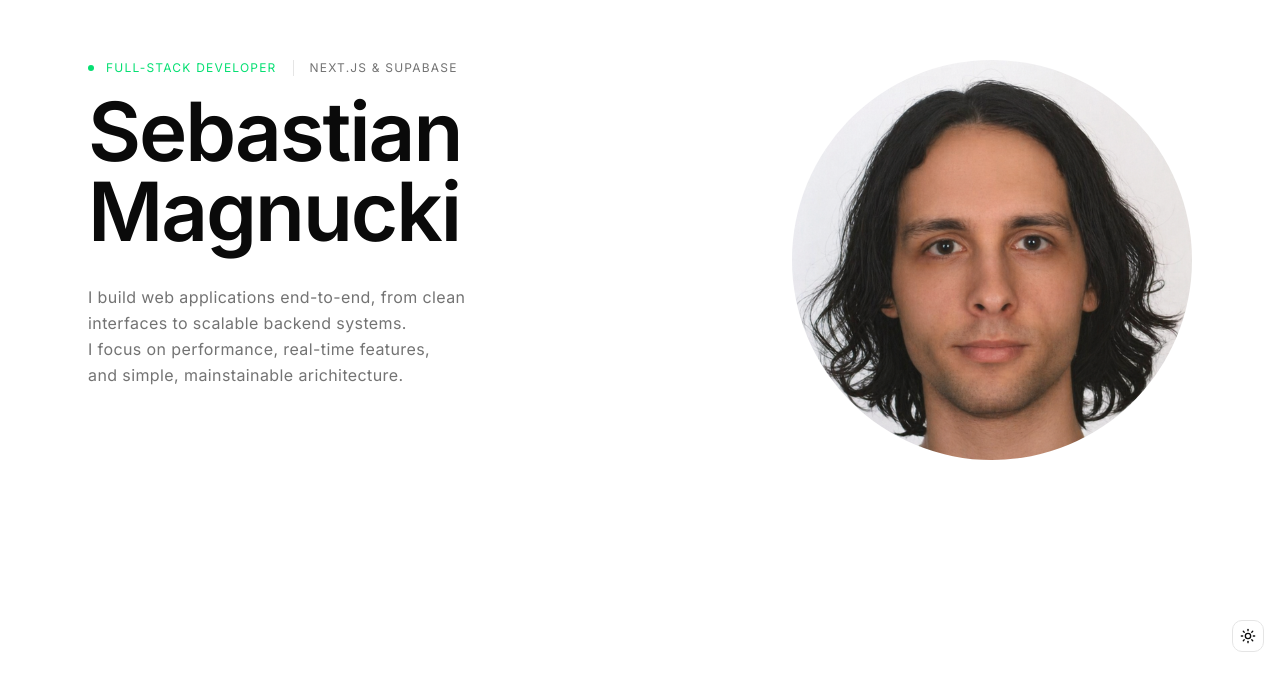
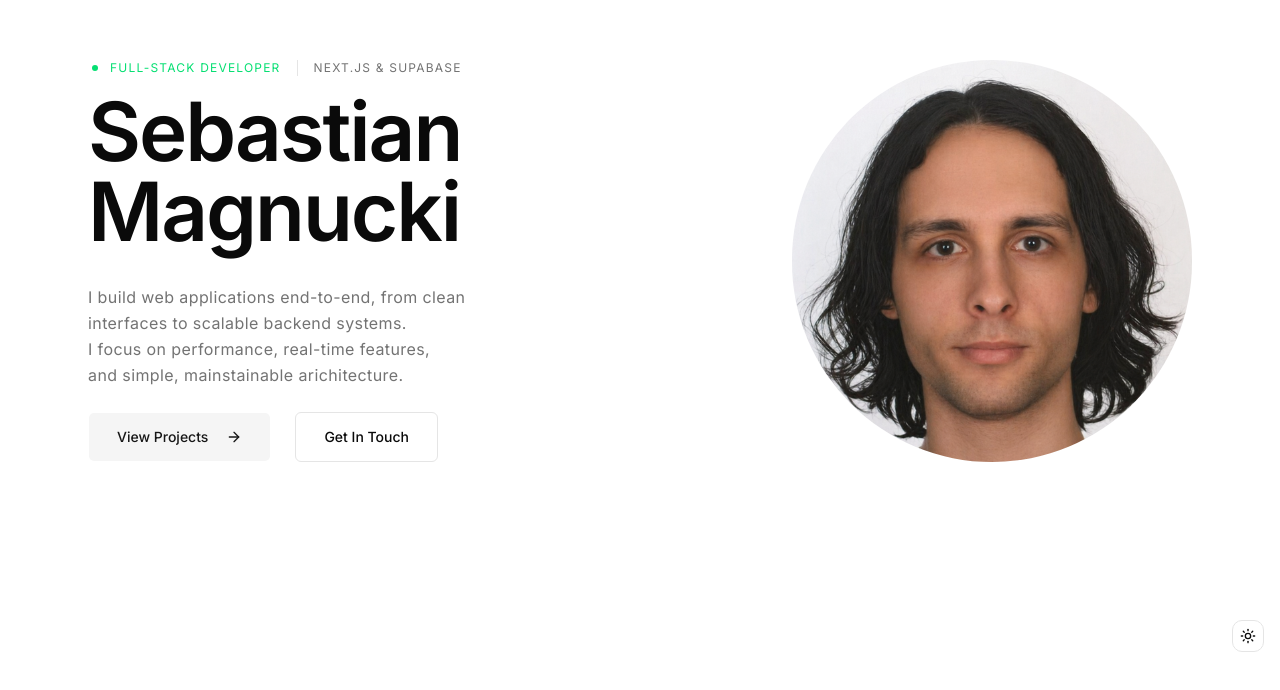
Before and after one commit to svsxn/portfolio, a Next.js app: page / in a window 1280 px wide. Shown: the part 132-822 px from the top of the page. Built offline with nearby package versions, Linux system fonts and the light colour scheme.

Commit message:
feat: add cta buttons

```diff
--- a/app/globals.css
+++ b/app/globals.css
@@ -127,4 +127,9 @@
   html {
     @apply font-sans;
   }
+
+  button:not(:disabled),
+  [role="button"]:not(:disabled) {
+    cursor: pointer;
+  }
 }
--- a/app/page.tsx
+++ b/app/page.tsx
@@ -1,4 +1,6 @@
+import { Button } from "@/components/ui/button";
 import { Separator } from "@/components/ui/separator";
+import { ArrowRightIcon } from "lucide-react";
 import Image from "next/image";
 
 export default function Home() {
@@ -9,7 +11,7 @@ export default function Home() {
           <div className="flex flex-col gap-4">
             <div className="flex items-center gap-4 text-xs tracking-widest">
               <div className="flex items-center gap-3 text-green-400">
-                <div className="size-1.5 rounded-full bg-current" />
+                <div className="size-1.5 rounded-full bg-current ml-1" />
                 <p>FULL-STACK DEVELOPER</p>
               </div>
               <Separator orientation="vertical" />
@@ -27,6 +29,14 @@ export default function Home() {
               <br />
               and simple, mainstainable arichitecture.
             </p>
+            <div className="flex gap-6 mt-2">
+              <Button variant="secondary" className="px-7 py-6 rounded-sm">
+                View Projects <ArrowRightIcon className="ml-3" />
+              </Button>
+              <Button variant="outline" className="px-7 py-6 rounded-sm">
+                Get In Touch
+              </Button>
+            </div>
           </div>
           <div className="flex justify-end">
             <Image
```
